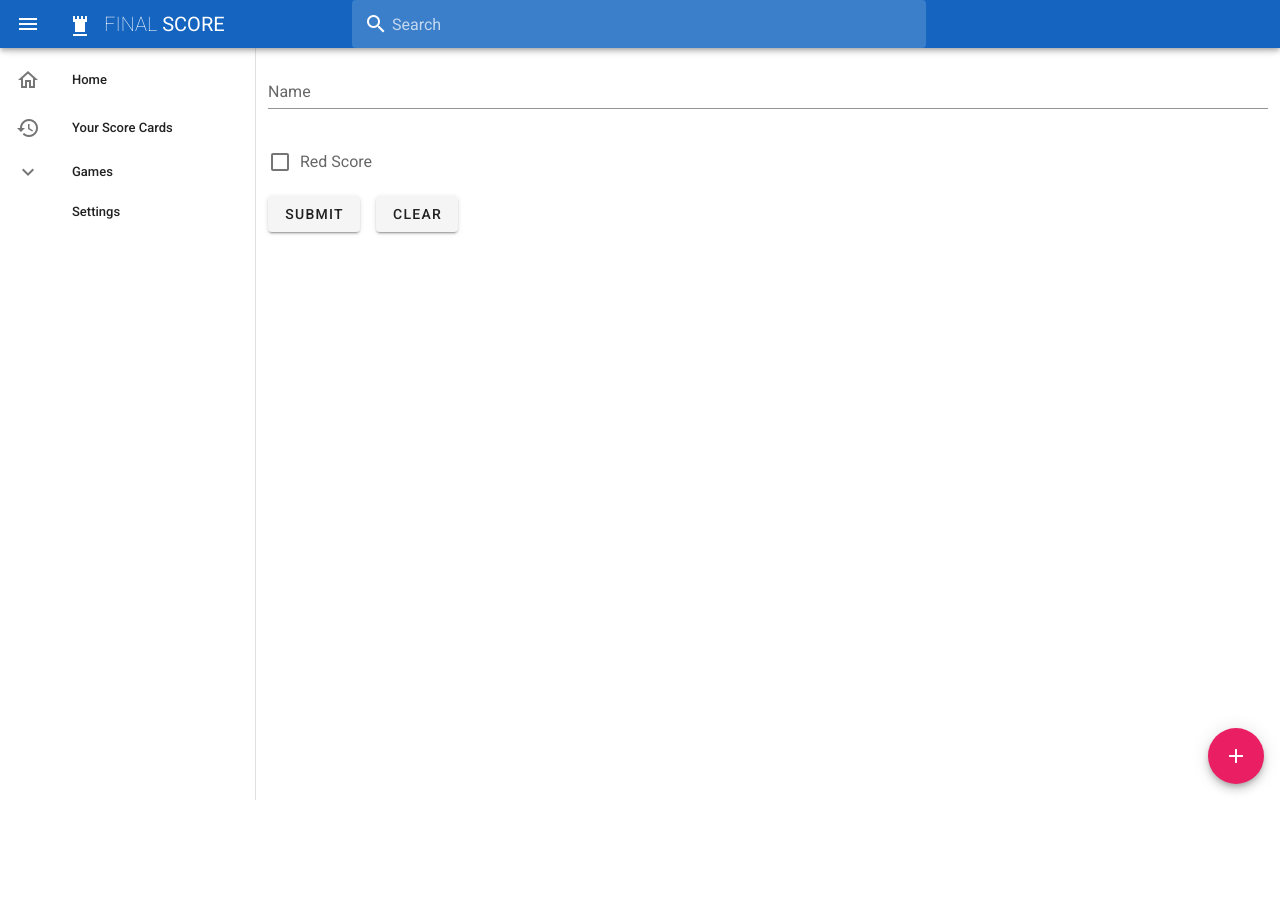
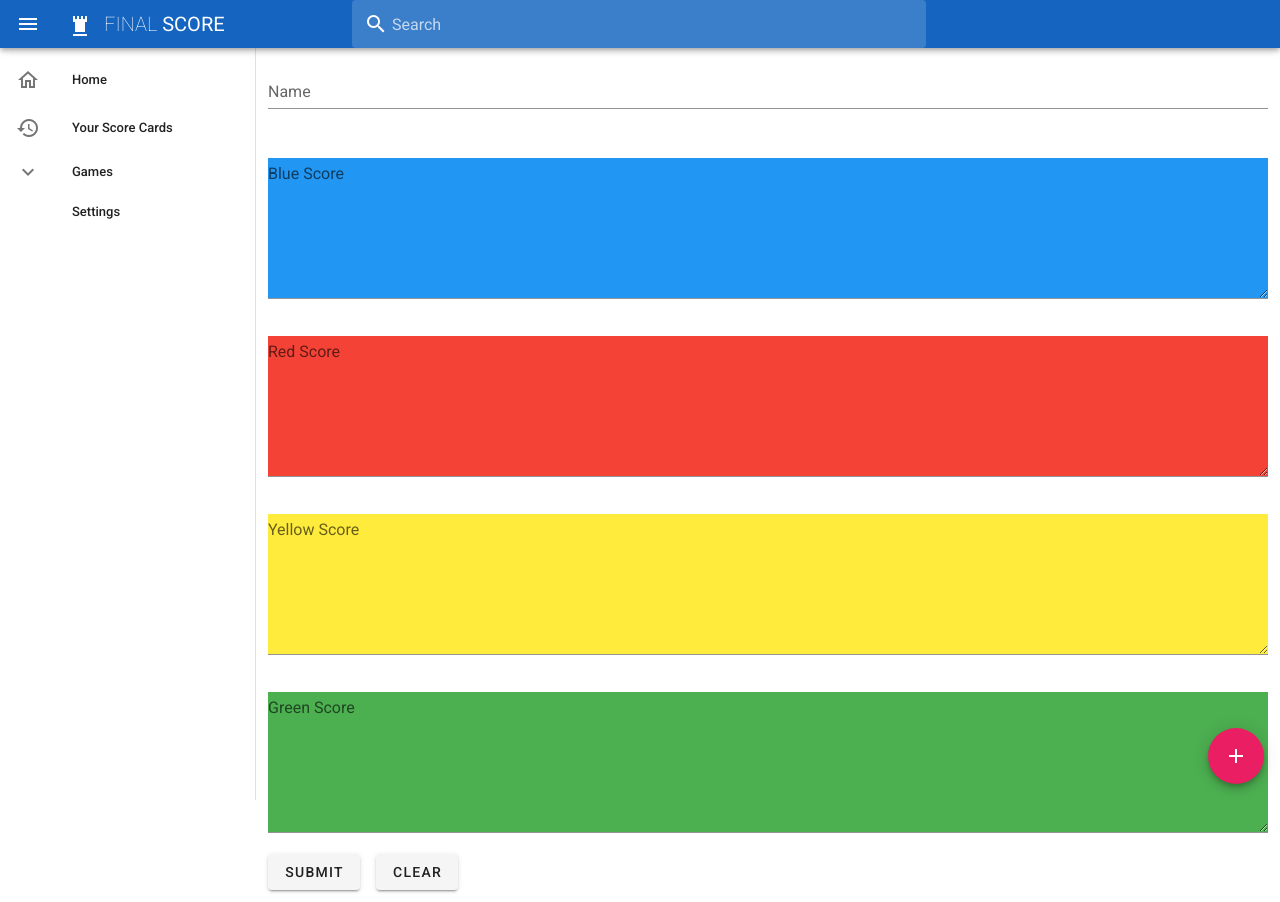
Before and after one commit to CobyYates/Final-Score, a Vue app: page /farkle in a window 1280 px wide. Before the commit the page ends 800 px from the top, so only its background shows below. Built offline with nearby package versions, Linux system fonts and the light colour scheme.

Commit message:
adding text boxes

```diff
--- a/src/components/Farkle.vue
+++ b/src/components/Farkle.vue
@@ -1,7 +1,8 @@
 <template>
   <v-container>
     <form>
-      <v-text-field
+      <div id="player1">
+        <v-text-field
         v-model="name"
         :error-messages="nameErrors"
         label="Name"
@@ -10,14 +11,35 @@
         @blur="$v.name.$touch()"
       ></v-text-field>
 
-      <v-checkbox
-        v-model="checkbox"
-        :error-messages="checkboxErrors"
+      <div class="mt-4">
+        <v-textarea
+        :outlined="outlined"
+        background-color="blue"
+        color="black"
+        label="Blue Score"
+      ></v-textarea>
+      </div>
+
+
+      <v-textarea
+        background-color="red"
+        color="black"
         label="Red Score"
-        required
-        @change="$v.checkbox.$touch()"
-        @blur="$v.checkbox.$touch()"
-      ></v-checkbox>
+      ></v-textarea>
+
+      <v-textarea
+        background-color="yellow"
+        color="black"
+        label="Yellow Score"
+      ></v-textarea>
+
+      <v-textarea
+        background-color="green"
+        color="black"
+        label="Green Score"
+      ></v-textarea>
+      </div>
+
 
       <v-btn class="mr-4" @click="submit">submit</v-btn>
       <v-btn @click="clear">clear</v-btn>
```
